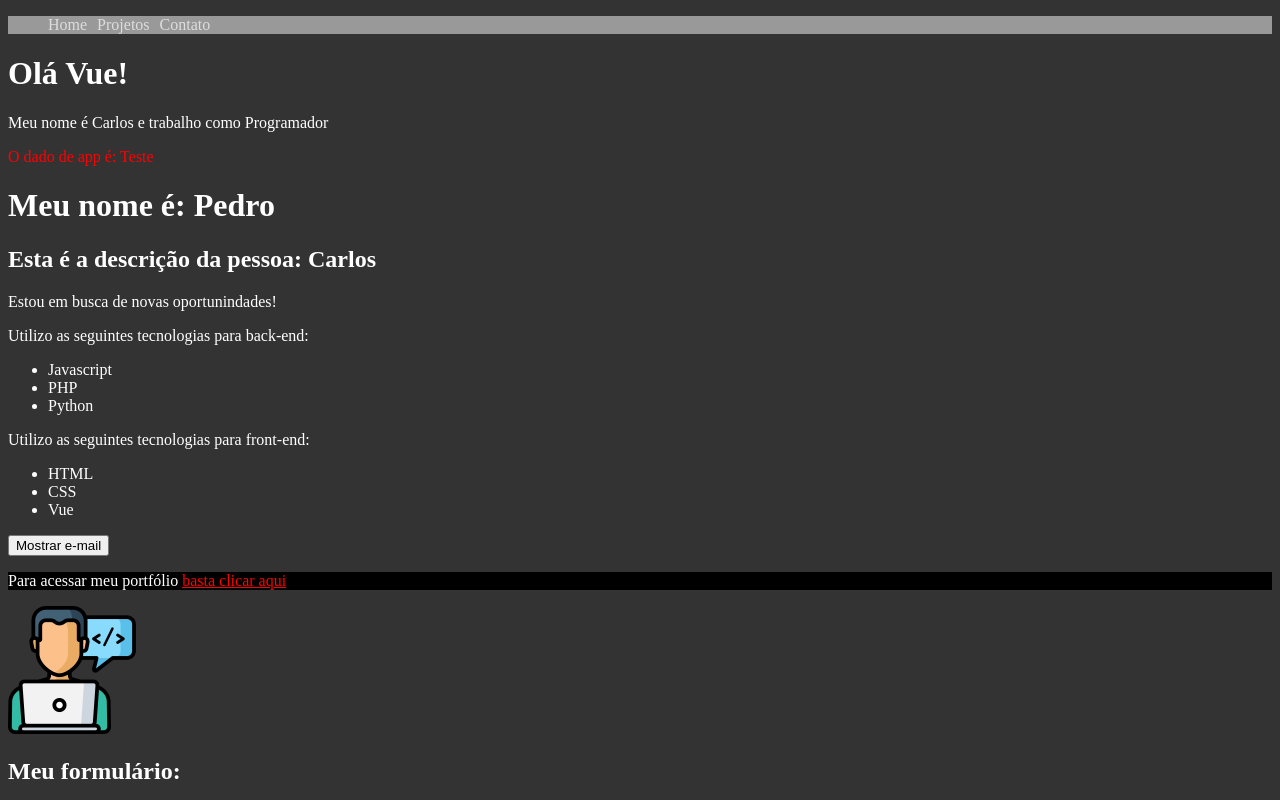
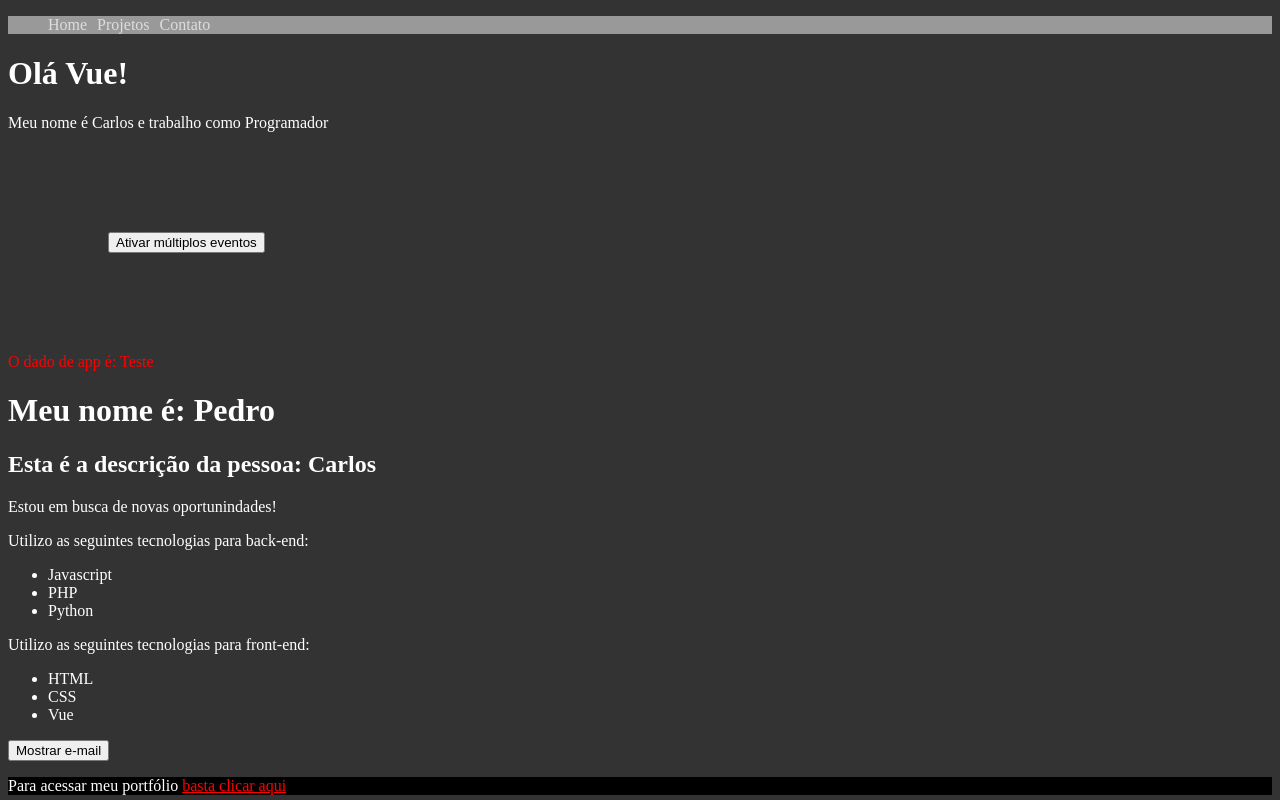
Before and after one commit to ByteCarlos/curso_vue_ytb, a Vue app: page / in a window 1280 px wide. Shown: the top 800 px of the page. Built offline with nearby package versions, Linux system fonts and the light colour scheme.

Commit message:
Múltiplos eventos

```diff
--- /dev/null
+++ b/src/components/MultiplosEventos.vue
@@ -0,0 +1,34 @@
+<template>
+    <div>
+        <button @click="primeiro(txt1 ,$event), segundo(txt2 ,$event), terceiro()">Ativar múltiplos eventos</button>
+        <p>{{ multiplos_eventos }}</p>
+    </div>
+</template>
+<script>
+    export default {
+        name: 'MultiplosEventos',
+        data() {
+            return {
+                multiplos_eventos: "",
+                txt1: "Primeiro evento",
+                txt2: "Segundo evento"
+            }
+        },
+        methods: {
+            primeiro(txt, e) {
+                this.multiplos_eventos = txt;
+            },
+            segundo(txt, e) {
+                setTimeout(() => this.multiplos_eventos = txt, 1500);
+            },
+            terceiro() {
+                setTimeout(() => this.multiplos_eventos = "", 1500);
+            }
+        }
+    }
+</script>
+<style scoped>
+    div {
+        margin: 100px;
+    }
+</style>
--- a/src/components/PrimeiroComponente.vue
+++ b/src/components/PrimeiroComponente.vue
@@ -2,12 +2,18 @@
     <div>
         <h1>Olá Vue!</h1>
         <p>Meu nome é {{ nome }} e trabalho como {{ profissao }}</p>
+        <MultiplosEventos />
     </div>
 </template>
 
 <script>
+import MultiplosEventos from './MultiplosEventos.vue'
+
     export default {
         name: 'PrimeiroComponente',
+        components: {
+    MultiplosEventos,
+    },
         data() {
             return {
                 nome: "Carlos",
```
